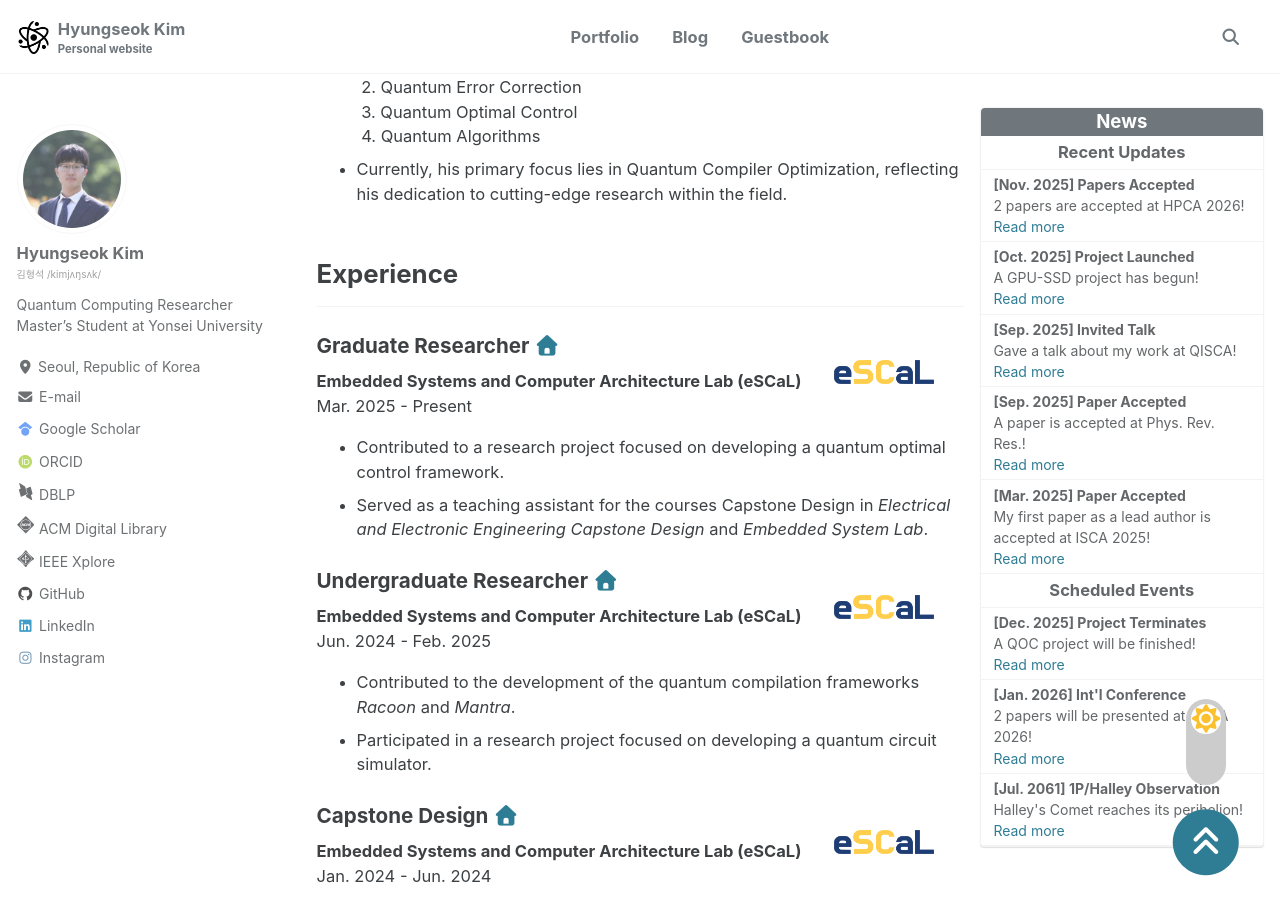
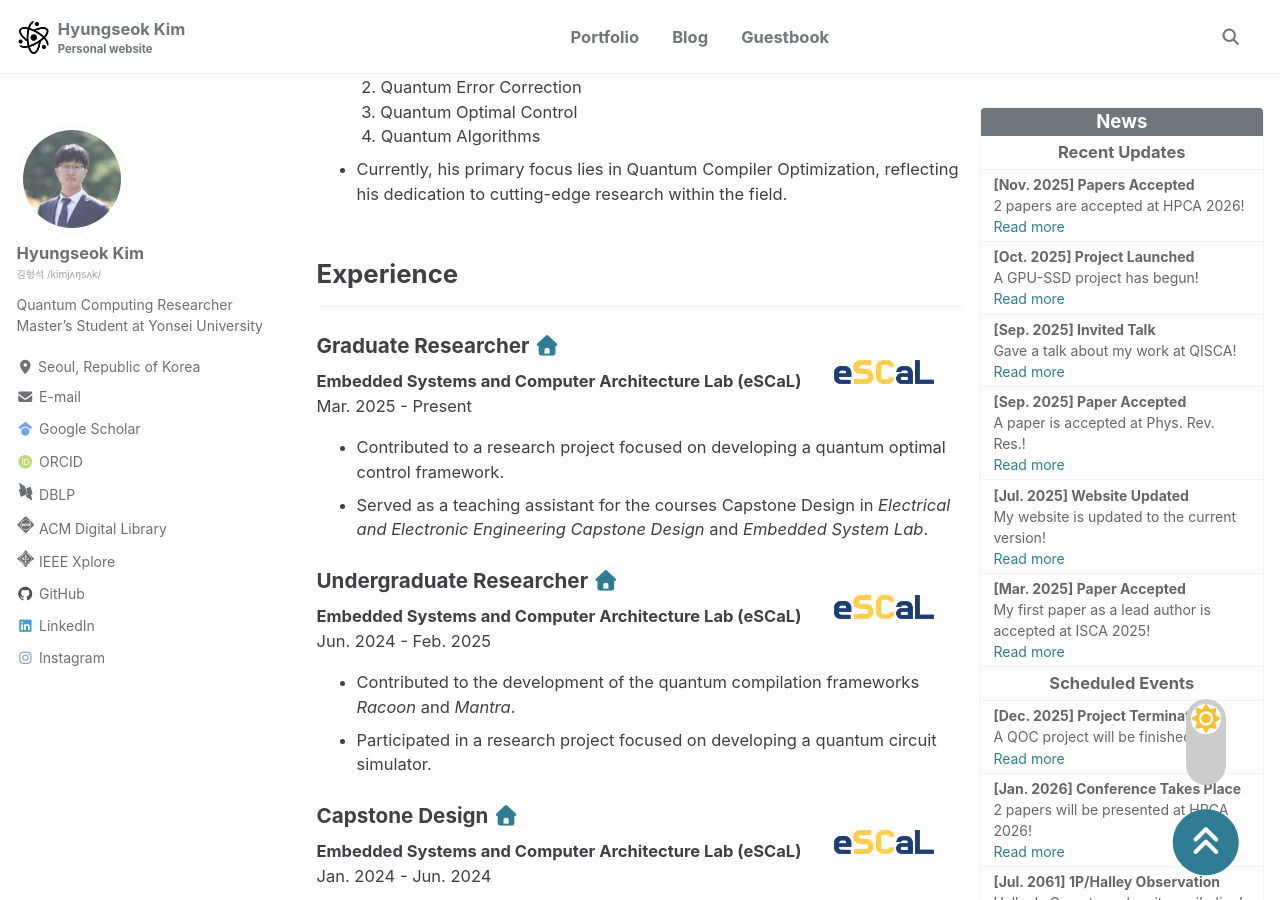
Before and after one commit to fluorite42/fluorite42.github.io, a Jekyll site: the page built from index.md, in a window 1280 px wide and 900 px high, scrolled down 530 px. Built offline with Jekyll 4.4.1, drawn with Linux system fonts in a browser that asks for light colours; cached includes are drawn as plain includes.

Commit message:
ADD news

```diff
--- a/index.md
+++ b/index.md
@@ -19,6 +19,10 @@
       title: "Paper Accepted"
       excerpt: "A paper is accepted at Phys. Rev. Res.!"
       link: /portfolio/publications/
+    - date: "Jul. 2025"
+      title: "Website Updated"
+      excerpt: "My website is updated to the current version!"
+      link: https://github.com/fluorite42/fluorite42.github.io
     - date: "Mar. 2025"
       title: "Paper Accepted"
       excerpt: "My first paper as a lead author is accepted at ISCA 2025!"
@@ -29,7 +33,7 @@
       excerpt: "A QOC project will be finished!"
       link: /portfolio/projects/
     - date: "Jan. 2026"
-      title: "Int'l Conference"
+      title: "Conference Takes Place"
       excerpt: "2 papers will be presented at HPCA 2026!"
       link: /portfolio/publications/
     - date: "Jul. 2061"
```
